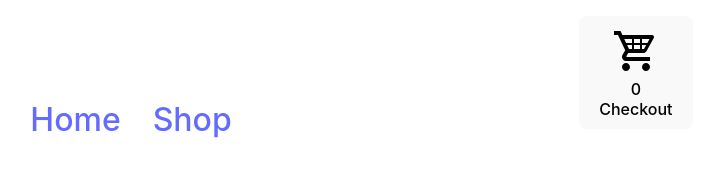
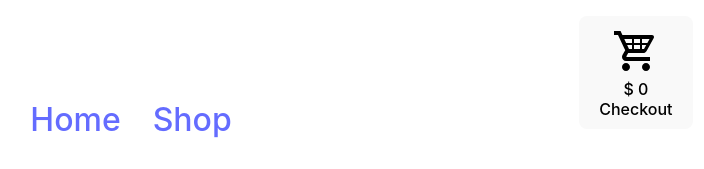
Before and after one commit to CameronTheDeveloper/shopping-app, a React (Vite) app: page / in a window 1280 px wide. Shown: the top 169 px of the page, without its empty margins (509-1213 px from the left). Built offline with nearby package versions, Linux system fonts and the light colour scheme.

Commit message:
Add cartTotal prop in ShoppingCart

```diff
--- a/src/Components/ShoppingCart/ShoppingCart.jsx
+++ b/src/Components/ShoppingCart/ShoppingCart.jsx
@@ -3,14 +3,14 @@ import Icon from "@mdi/react";
 import { mdiCartVariant } from "@mdi/js";
 import styles from "./ShoppingCart.module.css";
 
-function ShoppingCart({ cartItemsCount = 0 }) {
+function ShoppingCart({ cartTotal = 0 }) {
     return (
         <button className={styles.cart}>
             <Icon path={mdiCartVariant}
                 size={2}
                 title={"Shopping Cart"}
             ></Icon>
-            <div>{cartItemsCount}</div>
+            <div>{`$ ${cartTotal}`}</div>
             <div>Checkout</div>
         </button>
     );
```
